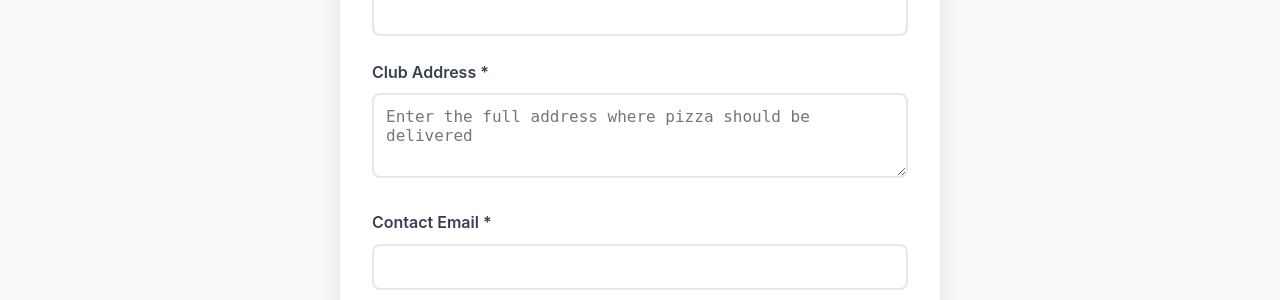
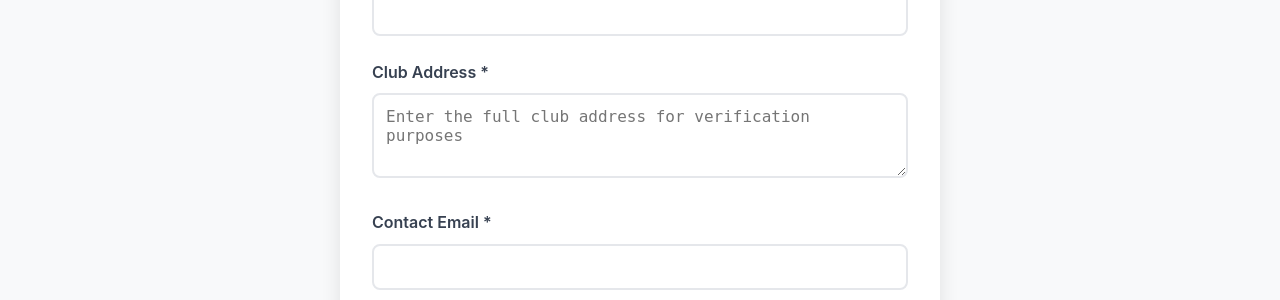
Before and after one commit to cytronicoder/hack-club-dashboard, a Flask app: template templates/pizza_order.html in a window 1280 px wide. Shown: the part 713-1013 px from the top of the page. Run offline with Flask 3, Linux system fonts and the light colour scheme; the template is opened without the code that fills it, so the values that code supplies are empty; some libraries are stand-ins or nearby versions.

Commit message:
Assistant checkpoint: Fixed JavaScript error and updated address placeholder
Assistant generated file changes:
- templates/pizza_order.html: Fix JavaScript error and update address placeholder text, Remove reference to non-existent additionalNotes field, Remove additionalNotes from request body

---

User prompt:

﻿
2
4:736 Uncaught TypeError: Cannot read properties of null (reading 'value')
    at HTMLFormElement.<anonymous> (4:736:65)
4
4:736 Uncaught TypeError: Cannot read properties of null (reading 'value')
    at HTMLFormElement.<anonymous> (4:736:65)

    when submitting order for pizza grant.

    also the placeholder for addres: Enter the full address where pizza should be delivered

    isnt accurate since we are not delivering pizza. we need it for verification

Replit-Commit-Author: Assistant
Replit-Commit-Session-Id: 6e11f3f4-b785-4879-b0b9-17844db710e0

```diff
--- a/templates/pizza_order.html
+++ b/templates/pizza_order.html
@@ -171,7 +171,7 @@
         <div class="form-group">
             <label class="form-label" for="clubAddress">Club Address *</label>
             <textarea class="form-control" id="clubAddress" name="clubAddress" rows="3"
-                      placeholder="Enter the full address where pizza should be delivered" required></textarea>
+                      placeholder="Enter the full club address for verification purposes" required></textarea>
         </div>
 
         <div class="form-group">
@@ -218,7 +218,6 @@ document.addEventListener('DOMContentLoaded', function() {
         const amount = parseFloat(amountInput.value);
         const address = document.getElementById('clubAddress').value.trim();
         const email = document.getElementById('contactEmail').value.trim();
-        const notes = document.getElementById('additionalNotes').value.trim();
 
         // Validate form
         if (!amount || amount <= 0 || amount > maxBalance) {
@@ -249,8 +248,7 @@ document.addEventListener('DOMContentLoaded', function() {
             body: JSON.stringify({
                 grant_amount: amount,
                 club_address: address,
-                contact_email: email,
-                additional_notes: notes
+                contact_email: email
             })
         })
         .then(response => response.json())
```
